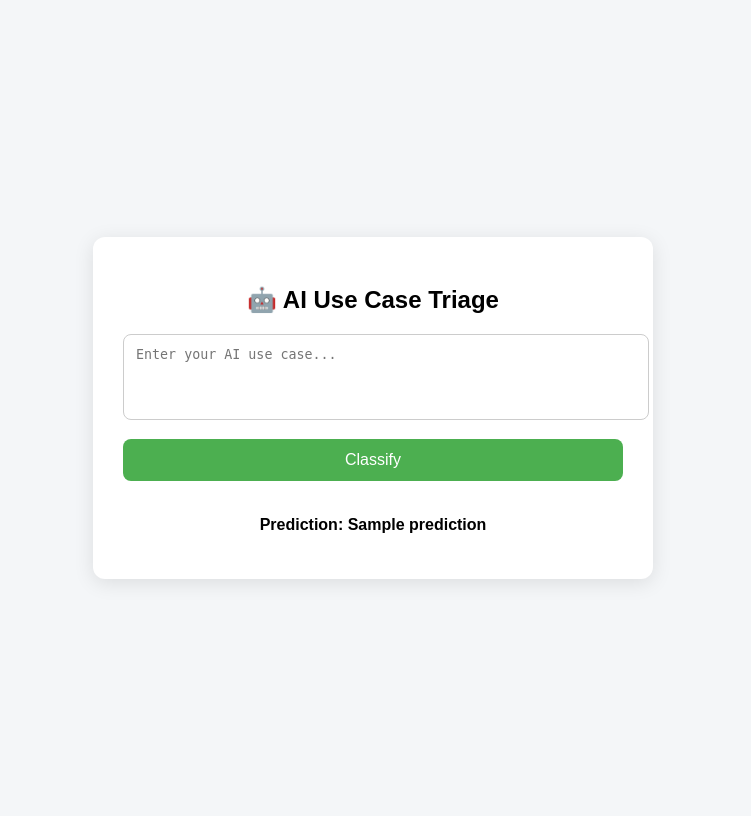
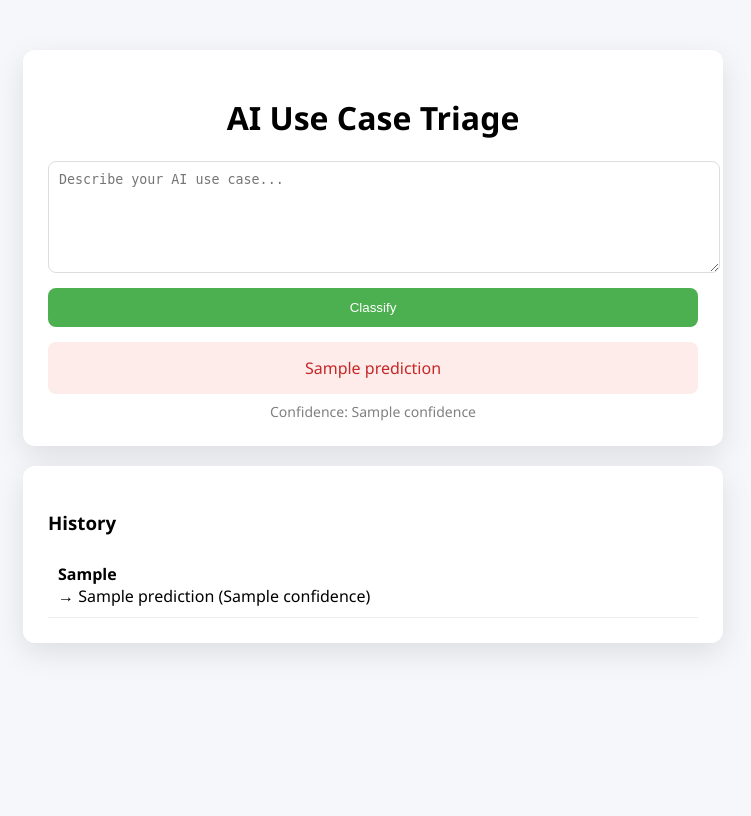
Before and after one commit to snehpatel-02/SPS_CORPS_Spring2026, a Flask app: template templates/index.html in a window 1280 px wide. Shown: the whole page, without its empty margins (267-1018 px from the left). After the commit the page ends 653 px from the top, so only its background shows below. Run offline with Flask 3, Linux system fonts and the light colour scheme; the template is opened without the code that fills it: most values are stand-ins (such as "Sample title", 1, 10 or a date in 2020).

Commit message:
Upgraded UI with spinner, confidence score, and history panel

```diff
--- a/app.py
+++ b/app.py
@@ -1,61 +1,77 @@
 from flask import Flask, render_template, request
 import ollama
-import json
+import random
 
 app = Flask(__name__)
 
+# Store history (temporary memory)
+history = []
 
-def build_prompt(use_case):
-    return f"""
-You are an enterprise AI triage system.
+def rule_based_override(text):
+    keywords = [
+        "loan", "hiring", "recruitment", "privacy", "bias",
+        "fairness", "compliance", "regulation", "monitor",
+        "surveillance", "insurance", "decision"
+    ]
+    for word in keywords:
+        if word in text.lower():
+            return "Governance_Risk_Operational"
+    return None
 
-Classify the use case into ONLY ONE category:
 
-1. Data_Technical_Readiness
-2. AI_Solution_Design
-3. Governance_Risk_Operational
+def classify_use_case(use_case):
 
-Return ONLY JSON:
-{{"primary_sme": "category_name"}}
+    rule_result = rule_based_override(use_case)
+    if rule_result:
+        return rule_result, 0.95  # high confidence for rules
 
-Use case:
-{use_case}
+    prompt = f"""
+Classify into ONE:
+
+Data_Technical_Readiness
+AI_Solution_Design
+Governance_Risk_Operational
+
+Use case: {use_case}
+Return ONLY category.
 """
 
-
-def get_prediction(use_case):
-    prompt = build_prompt(use_case)
-
     response = ollama.chat(
-        model='mistral',
+        model="mistral",
         messages=[{"role": "user", "content": prompt}]
     )
 
-    return response['message']['content']
+    prediction = response['message']['content'].strip()
 
+    # Fake confidence (LLMs don't give probability)
+    confidence = round(random.uniform(0.7, 0.95), 2)
 
-def extract_sme(response):
-    try:
-        start = response.find("{")
-        end = response.rfind("}") + 1
-        clean_json = response[start:end]
-
-        data = json.loads(clean_json)
-        return data["primary_sme"]
-    except:
-        return "ERROR"
+    return prediction, confidence
 
 
 @app.route("/", methods=["GET", "POST"])
 def home():
     prediction = None
+    confidence = None
 
     if request.method == "POST":
         use_case = request.form["use_case"]
-        raw = get_prediction(use_case)
-        prediction = extract_sme(raw)
 
-    return render_template("index.html", prediction=prediction)
+        prediction, confidence = classify_use_case(use_case)
+
+        # Save history
+        history.append({
+            "use_case": use_case,
+            "prediction": prediction,
+            "confidence": confidence
+        })
+
+    return render_template(
+        "index.html",
+        prediction=prediction,
+        confidence=confidence,
+        history=history[::-1]  # latest first
+    )
 
 
 if __name__ == "__main__":
--- a/templates/index.html
+++ b/templates/index.html
@@ -1,76 +1,95 @@
 <!DOCTYPE html>
 <html>
 <head>
-    <title>AI Use Case Triage</title>
-
+    <title>AI Triage System</title>
     <style>
         body {
-            font-family: Arial, sans-serif;
-            background: #f4f6f8;
-            display: flex;
-            justify-content: center;
-            align-items: center;
-            height: 100vh;
+            font-family: 'Segoe UI', sans-serif;
+            background: #f5f7fa;
+            margin: 0;
         }
 
         .container {
-            background: white;
-            padding: 30px;
-            border-radius: 12px;
-            width: 500px;
-            box-shadow: 0 4px 20px rgba(0,0,0,0.1);
+            max-width: 700px;
+            margin: 50px auto;
         }
 
-        h2 {
+        .card {
+            background: white;
+            padding: 25px;
+            border-radius: 12px;
+            box-shadow: 0px 10px 30px rgba(0,0,0,0.1);
+            margin-bottom: 20px;
+        }
+
+        h1 {
             text-align: center;
-            margin-bottom: 20px;
         }
 
         textarea {
             width: 100%;
-            padding: 12px;
+            height: 90px;
+            padding: 10px;
             border-radius: 8px;
-            border: 1px solid #ccc;
-            resize: none;
+            border: 1px solid #ddd;
         }
 
         button {
             width: 100%;
             padding: 12px;
-            margin-top: 15px;
+            margin-top: 10px;
+            background: #4CAF50;
+            color: white;
             border: none;
             border-radius: 8px;
-            background-color: #4CAF50;
-            color: white;
-            font-size: 16px;
             cursor: pointer;
         }
 
         button:hover {
-            background-color: #45a049;
+            background: #45a049;
         }
 
         .result {
-            margin-top: 20px;
+            text-align: center;
             padding: 15px;
             border-radius: 8px;
-            text-align: center;
-            font-weight: bold;
+            margin-top: 15px;
         }
 
-        .AI_Solution_Design {
-            background-color: #e3f2fd;
-            color: #1565c0;
+        .ai { background: #e3f2fd; color: #1565c0; }
+        .data { background: #fff3e0; color: #ef6c00; }
+        .gov { background: #fdecea; color: #c62828; }
+
+        .confidence {
+            text-align: center;
+            margin-top: 8px;
+            font-size: 14px;
+            color: gray;
         }
 
-        .Data_Technical_Readiness {
-            background-color: #fff3e0;
-            color: #ef6c00;
+        .history-item {
+            padding: 10px;
+            border-bottom: 1px solid #eee;
         }
 
-        .Governance_Risk_Operational {
-            background-color: #ffebee;
-            color: #c62828;
+        .spinner {
+            display: none;
+            text-align: center;
+            margin-top: 10px;
+        }
+
+        .spinner div {
+            width: 30px;
+            height: 30px;
+            border: 4px solid #ccc;
+            border-top: 4px solid #4CAF50;
+            border-radius: 50%;
+            animation: spin 1s linear infinite;
+            margin: auto;
+        }
+
+        @keyframes spin {
+            100% { transform: rotate(360deg); }
         }
     </style>
 </head>
@@ -78,19 +97,57 @@
 <body>
 
 <div class="container">
-    <h2>🤖 AI Use Case Triage</h2>
 
-    <form method="POST">
-        <textarea name="use_case" rows="4" placeholder="Enter your AI use case..."></textarea>
-        <button type="submit">Classify</button>
-    </form>
+    <!-- Input Card -->
+    <div class="card">
+        <h1>AI Use Case Triage</h1>
 
-    {% if prediction %}
-        <div class="result {{ prediction }}">
-            Prediction: {{ prediction }}
+        <form method="POST" onsubmit="showSpinner()">
+            <textarea name="use_case" placeholder="Describe your AI use case..." required></textarea>
+            <button type="submit">Classify</button>
+        </form>
+
+        <div class="spinner" id="spinner">
+            <div></div>
+            <p>Analyzing...</p>
         </div>
-    {% endif %}
+
+        {% if prediction %}
+            <div class="result
+                {% if prediction == 'AI_Solution_Design' %}ai
+                {% elif prediction == 'Data_Technical_Readiness' %}data
+                {% else %}gov
+                {% endif %}
+            ">
+                {{ prediction }}
+            </div>
+
+            <div class="confidence">
+                Confidence: {{ confidence }}
+            </div>
+        {% endif %}
+    </div>
+
+    <!-- History Panel -->
+    <div class="card">
+        <h3>History</h3>
+
+        {% for item in history %}
+            <div class="history-item">
+                <strong>{{ item.use_case }}</strong><br>
+                → {{ item.prediction }} ({{ item.confidence }})
+            </div>
+        {% endfor %}
+
+    </div>
+
 </div>
+
+<script>
+function showSpinner() {
+    document.getElementById("spinner").style.display = "block";
+}
+</script>
 
 </body>
 </html>
```
